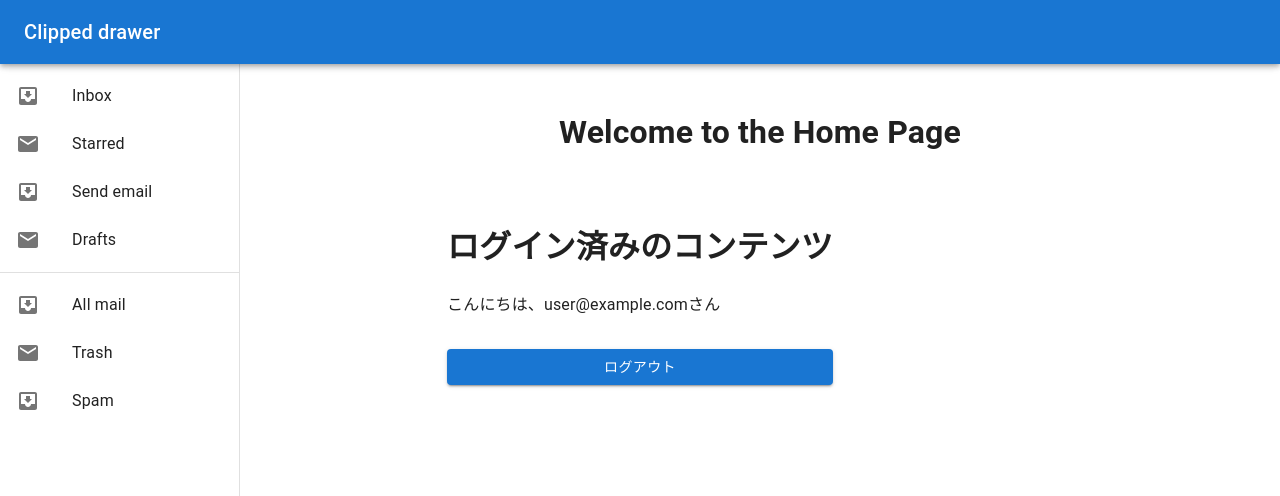
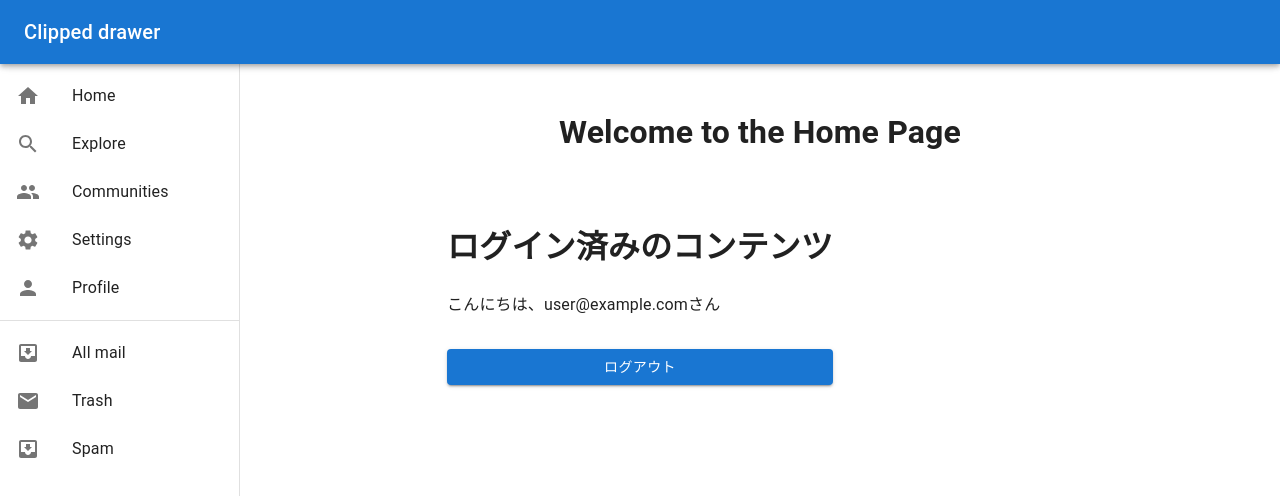
Before and after one commit to sosei333/uttcx, a React (Create React App) app in the folder appx/: page /contents in a window 1280 px wide. Shown: the top 496 px of the page. Built offline with nearby package versions, Linux system fonts and the light colour scheme; no server answers; sample sign-in values are in the browser's storage.

Commit message:
add sidever

```diff
--- a/appx/src/components/Contents.tsx
+++ b/appx/src/components/Contents.tsx
@@ -3,15 +3,17 @@ import { auth } from "../firebase";
 import { TextField, Button, Box, Typography, Alert } from '@mui/material';
 import '../App.css';
 import RootLayout from "./Rootlayout";
-import { BrowserRouter as Router, Routes, Route } from 'react-router-dom';
+import { BrowserRouter as Router, Routes, Route, useNavigate } from 'react-router-dom';
 import Home from './Home';
 import About from './About';
 import Contact from './Contact';
 
 const Contents: React.FC = () => {
+    const navigate = useNavigate();
     const handleSignOut = () => {
         signOut(auth).then(() => {
             alert("ログアウトしました");
+            navigate('/');
         }).catch(error => {
             alert("ログアウトに失敗しました: " + error.message);
         });
--- a/appx/src/components/Rootlayout.tsx
+++ b/appx/src/components/Rootlayout.tsx
@@ -15,14 +15,27 @@ import {
 } from '@mui/material';
 import InboxIcon from '@mui/icons-material/MoveToInbox';
 import MailIcon from '@mui/icons-material/Mail';
+import SearchIcon from '@mui/icons-material/Search';
+import HomeIcon from '@mui/icons-material/Home';
+import SettingsIcon from '@mui/icons-material/Settings';
+import PersonIcon from '@mui/icons-material/Person';
+import GroupIcon from '@mui/icons-material/Group';
+import { getAuth, signInWithEmailAndPassword } from 'firebase/auth';
 
 const drawerWidth = 240;
-
 interface RootLayoutProps {
     children: ReactNode;
 }
 
 const RootLayout: React.FC<RootLayoutProps> = ({ children }) => {
+    const menuItems = [
+        { text: 'Home', icon: <HomeIcon /> },
+        { text: 'Explore', icon: <SearchIcon /> },
+        { text: 'Communities', icon: <GroupIcon /> },
+        { text: 'Settings', icon: <SettingsIcon /> },
+        { text: 'Profile', icon: <PersonIcon /> },
+    ];
+
     return (
         <Box sx={{ display: 'flex' }}>
             <CssBaseline />
@@ -50,13 +63,13 @@ const RootLayout: React.FC<RootLayoutProps> = ({ children }) => {
                 <Toolbar />
                 <Box sx={{ overflow: 'auto' }}>
                     <List>
-                        {['Inbox', 'Starred', 'Send email', 'Drafts'].map((text, index) => (
-                            <ListItem key={text} disablePadding>
+                        {menuItems.map((item, index) => (
+                            <ListItem key={item.text} disablePadding>
                                 <ListItemButton>
                                     <ListItemIcon>
-                                        {index % 2 === 0 ? <InboxIcon /> : <MailIcon />}
+                                        {item.icon}
                                     </ListItemIcon>
-                                    <ListItemText primary={text} />
+                                    <ListItemText primary={item.text} />
                                 </ListItemButton>
                             </ListItem>
                         ))}
```
